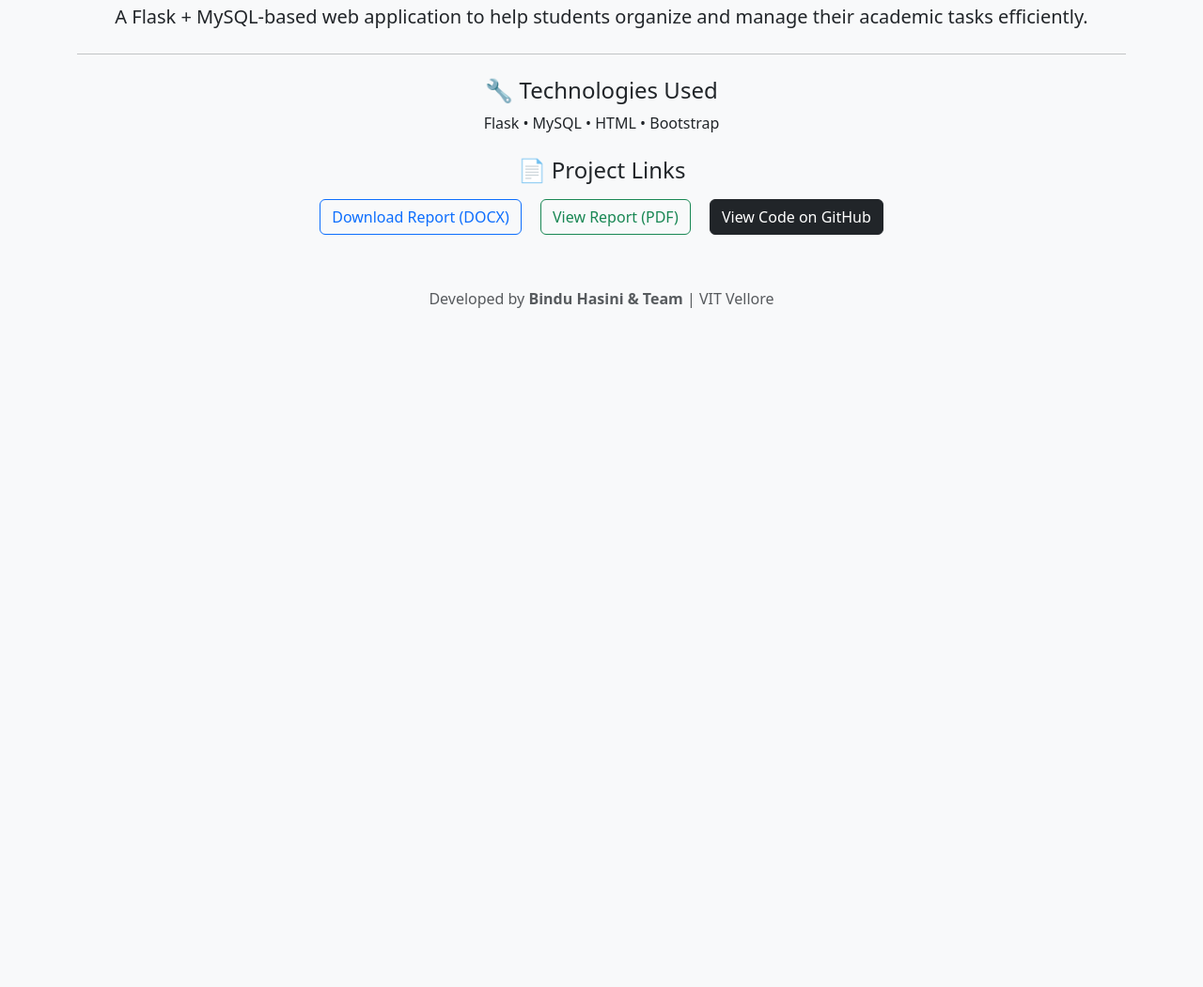
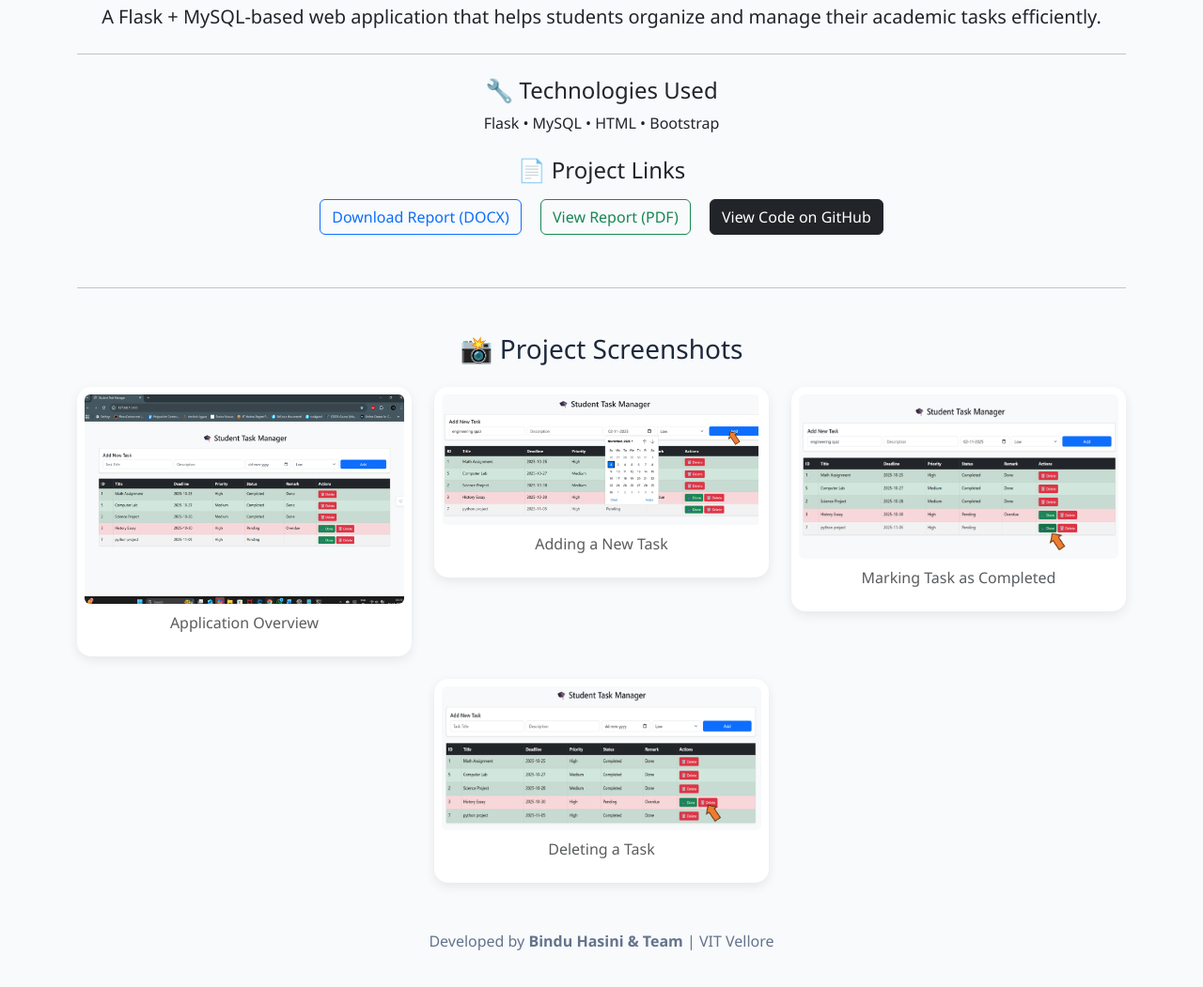
Before and after one commit to binduhasini11/Student-Task-Manager, a plain HTML site: page docs/index.html in a window 1280 px wide. Shown: the part 109-1160 px from the top of the page at 94% size. Before the commit the page ends 800 px from the top, so only its background shows below. Drawn offline with nearby package versions, Linux system fonts and the light colour scheme.

Commit message:
Update index.html

```diff
--- a/docs/index.html
+++ b/docs/index.html
@@ -5,24 +5,87 @@
   <meta name="viewport" content="width=device-width, initial-scale=1.0" />
   <title>Student Task Manager</title>
   <link href="https://cdn.jsdelivr.net/npm/bootstrap@5.3.0/dist/css/bootstrap.min.css" rel="stylesheet">
+  <style>
+    body {
+      background: #f8fafc;
+      font-family: 'Segoe UI', sans-serif;
+    }
+    h1, h3 {
+      color: #1e293b;
+    }
+    .screenshot-card {
+      transition: transform 0.2s ease, box-shadow 0.2s ease;
+      border-radius: 15px;
+      overflow: hidden;
+      background: white;
+      box-shadow: 0 4px 12px rgba(0,0,0,0.08);
+    }
+    .screenshot-card:hover {
+      transform: translateY(-5px);
+      box-shadow: 0 8px 20px rgba(0,0,0,0.1);
+    }
+    footer {
+      margin-top: 50px;
+      color: #64748b;
+    }
+  </style>
 </head>
-<body class="bg-light text-center p-5">
+<body class="text-center p-5">
   <div class="container">
     <h1 class="mb-3">🎓 Student Task Manager</h1>
-        <p class="lead">A Flask + MySQL-based web application to help students organize and manage their academic tasks efficiently.</p>
+    <p class="lead">
+      A Flask + MySQL-based web application that helps students organize and manage their academic tasks efficiently.
+    </p>
+
     <hr class="my-4">
+
     <h4>🔧 Technologies Used</h4>
     <p>Flask • MySQL • HTML • Bootstrap</p>
 
     <h4 class="mt-4">📄 Project Links</h4>
     <p>
       <a href="pyproject_StudentTaskManager.docx" class="btn btn-outline-primary m-2">Download Report (DOCX)</a>
-            <a href="StudentTaskManager_Report.pdf" class="btn btn-outline-success m-2"> View Report (PDF)</a>
+      <a href="StudentTaskManager_Report.pdf" class="btn btn-outline-success m-2">View Report (PDF)</a>
       <a href="https://github.com/binduhasini11/Student-Task-Manager" class="btn btn-dark m-2">View Code on GitHub</a>
     </p>
 
-        <footer class="mt-5 text-muted">
-            <p>Developed by <strong>Bindu Hasini & Team</strong> | VIT Vellore</p>
+    <hr class="my-5">
+
+    <h3 class="mb-4">📸 Project Screenshots</h3>
+    <div class="row g-4 justify-content-center">
+
+      <div class="col-md-5 col-lg-4">
+        <div class="screenshot-card p-2">
+          <img src="app.png" class="img-fluid rounded" alt="App Overview">
+          <p class="text-muted mt-2">Application Overview</p>
+        </div>
+      </div>
+
+      <div class="col-md-5 col-lg-4">
+        <div class="screenshot-card p-2">
+          <img src="add.png" class="img-fluid rounded" alt="Add Task">
+          <p class="text-muted mt-2">Adding a New Task</p>
+        </div>
+      </div>
+
+      <div class="col-md-5 col-lg-4">
+        <div class="screenshot-card p-2">
+          <img src="done.png" class="img-fluid rounded" alt="Task Completed">
+          <p class="text-muted mt-2">Marking Task as Completed</p>
+        </div>
+      </div>
+
+      <div class="col-md-5 col-lg-4">
+        <div class="screenshot-card p-2">
+          <img src="del.png" class="img-fluid rounded" alt="Delete Task">
+          <p class="text-muted mt-2">Deleting a Task</p>
+        </div>
+      </div>
+
+    </div>
+
+    <footer>
+      <p class="mt-5">Developed by <strong>Bindu Hasini & Team</strong> | VIT Vellore</p>
     </footer>
   </div>
 </body>
```
Lines whose indentation alone changed are shown as unchanged.
